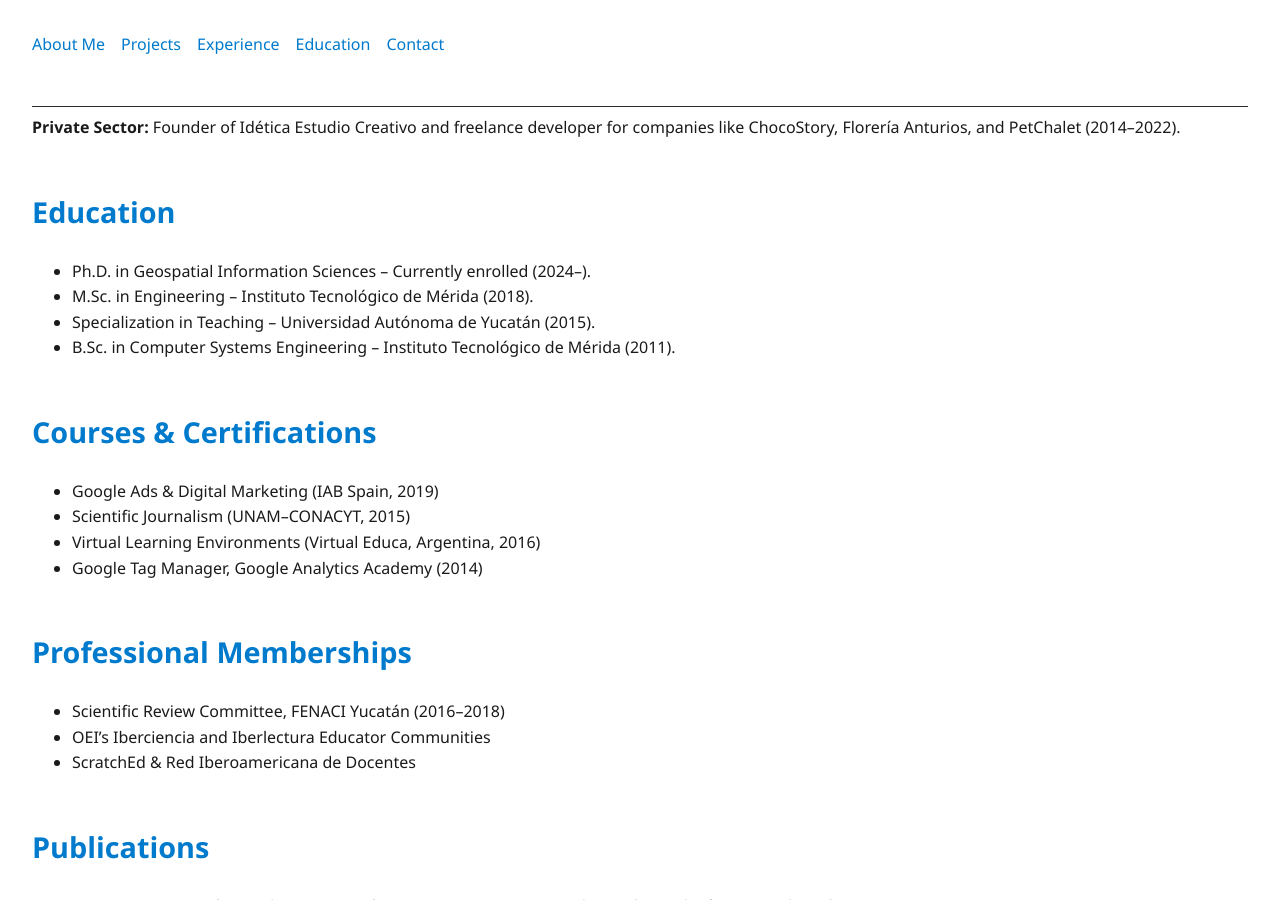
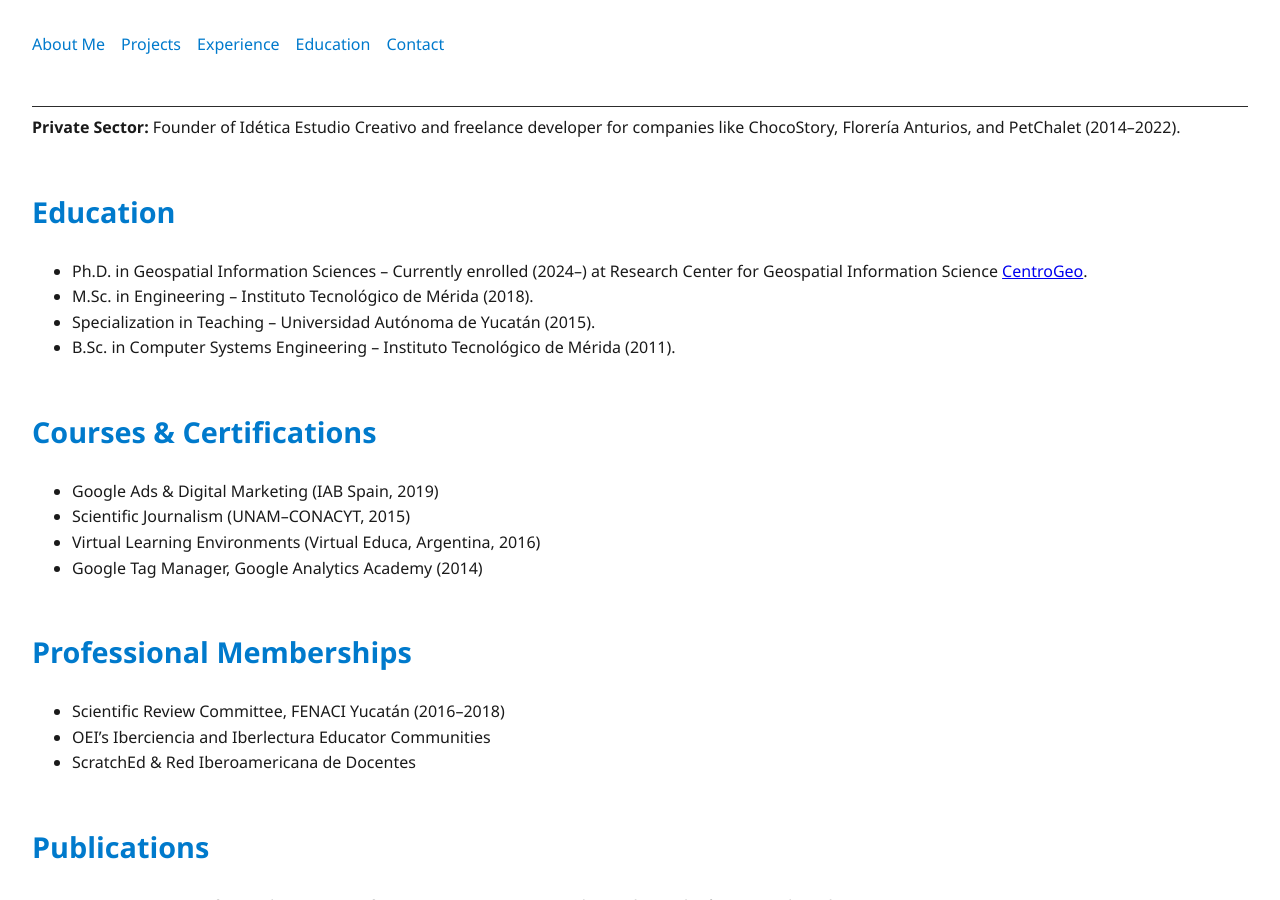
Before and after one commit to jazielcarballo/jazielcarballo.github.io, a Jekyll site: the page built from index.md, in a window 1280 px wide and 900 px high, scrolled down 825 px. Built offline with Jekyll 4.4.1, drawn with Linux system fonts in a browser that asks for light colours.

Commit message:
Update index.md

```diff
--- a/index.md
+++ b/index.md
@@ -29,7 +29,7 @@ title: Jaziel Carballo
 <section id="education">
   <h1>Education</h1>
   <ul>
-    <li>Ph.D. in Geospatial Information Sciences – Currently enrolled (2024–).</li>
+    <li>Ph.D. in Geospatial Information Sciences – Currently enrolled (2024–) at Research Center for Geospatial Information Science <a href="https://www.centrogeo.org.mx/">CentroGeo</a>.</li>
     <li>M.Sc. in Engineering – Instituto Tecnológico de Mérida (2018).</li>
     <li>Specialization in Teaching – Universidad Autónoma de Yucatán (2015).</li>
     <li>B.Sc. in Computer Systems Engineering – Instituto Tecnológico de Mérida (2011).</li>
```
